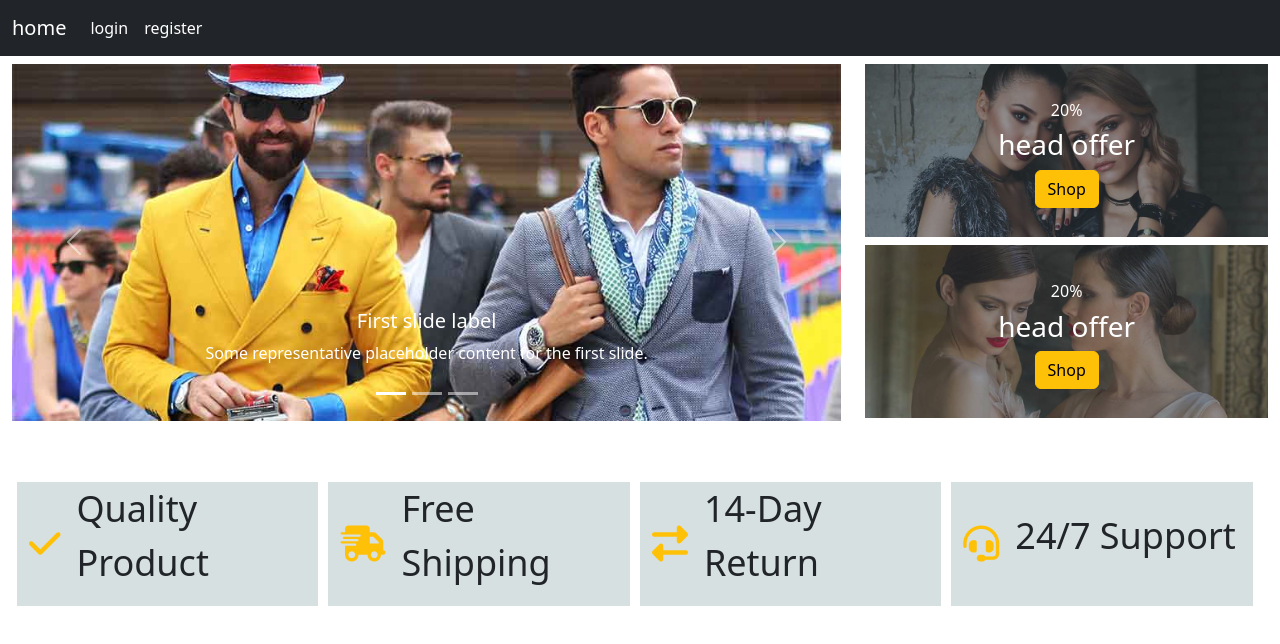
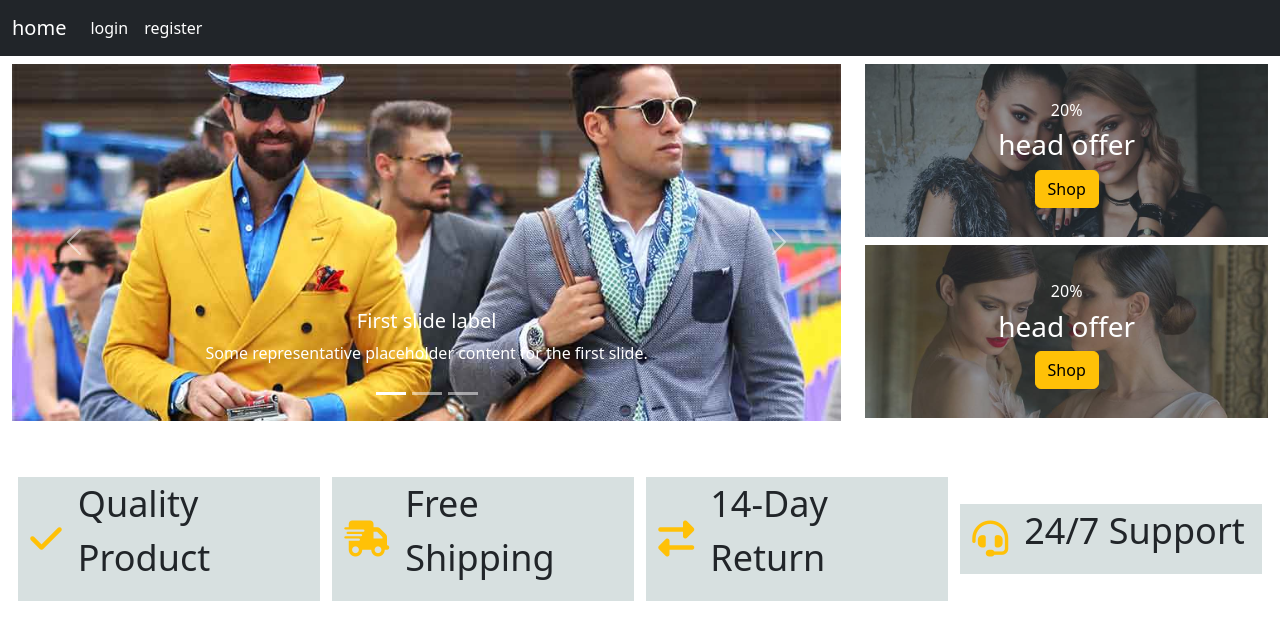
Before and after one commit to ibrahimnady/shoupus, a React (Create React App) app: page /#/home in a window 1280 px wide. Shown: the top 644 px of the page. Built offline with nearby package versions, Linux system fonts and the light colour scheme.

Commit message:
complate home page 25%

```diff
--- a/src/Pages/Home/Home.jsx
+++ b/src/Pages/Home/Home.jsx
@@ -69,9 +69,9 @@ export default function Home() {
                         </div>
                     </div>
                     <div className="col-sm-12 col-md-12  mt-5  ">
-                        <div className='container-fluid'>
+                        <div className='container-fluid '>
                             <div className="row">
-                                <div className='col-sm-12 col-md-3 HM_serves'>
+                                <div className='col-sm-12 col-md-3  HM_serves'>
                                     <i className="fa-solid fa-check me-3 text-warning" />
                                     <p>Quality Product</p>
                                 </div>
--- a/src/Styles/Home.css
+++ b/src/Styles/Home.css
@@ -18,18 +18,20 @@
     background     : rgba(61, 70, 77, 0.5);
     z-index        : 1;
 }
-.HM_serves{
-    display: flex;
-    justify-content: start;
-    align-items: center;
-    margin: 5px;
-    /* margin: 10px; */
+
+.HM_serves {
+    display         : flex;
+    justify-content : start;
+    align-items     : center;
+    margin          : 5px;
     background-color: rgb(215, 224, 224);
-    font-size: 36px;
-    width: 24%;
+    font-size       : 36px;
+    width           : 24%;
+    margin          : auto;
 }
-@media only screen and (max-width: 767px) {
-    .HM_serves{
+
+@media only screen and (max-width: 930px) {
+    .HM_serves {
         width: 100%;
     }
 }
```
